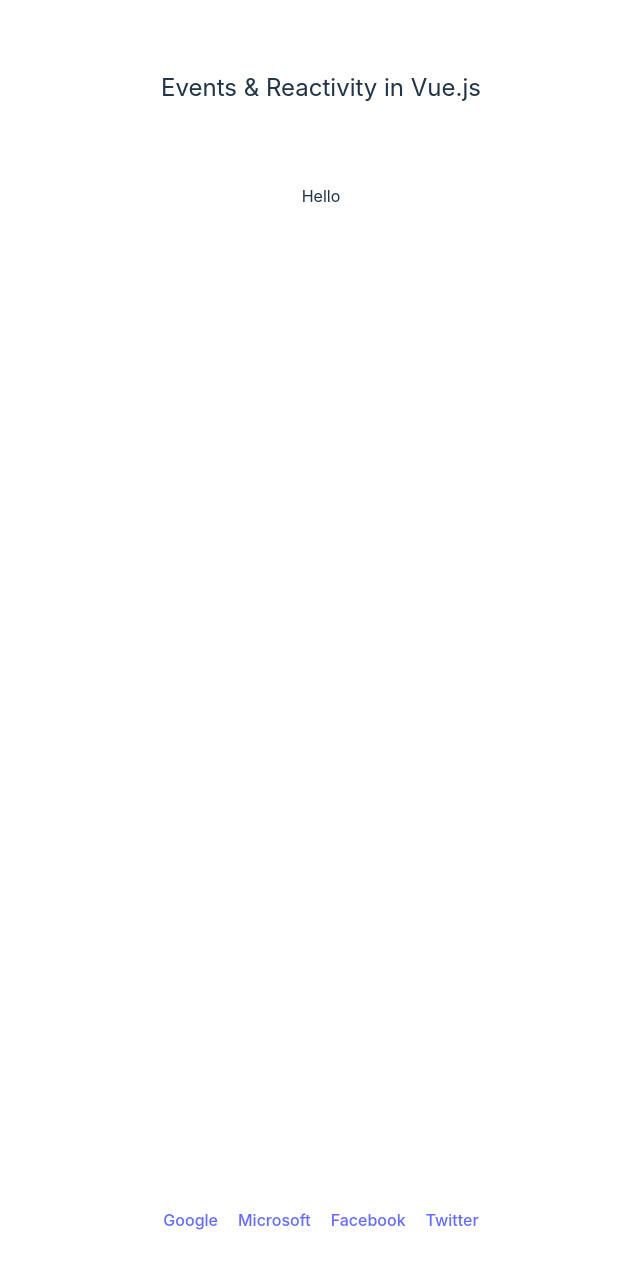
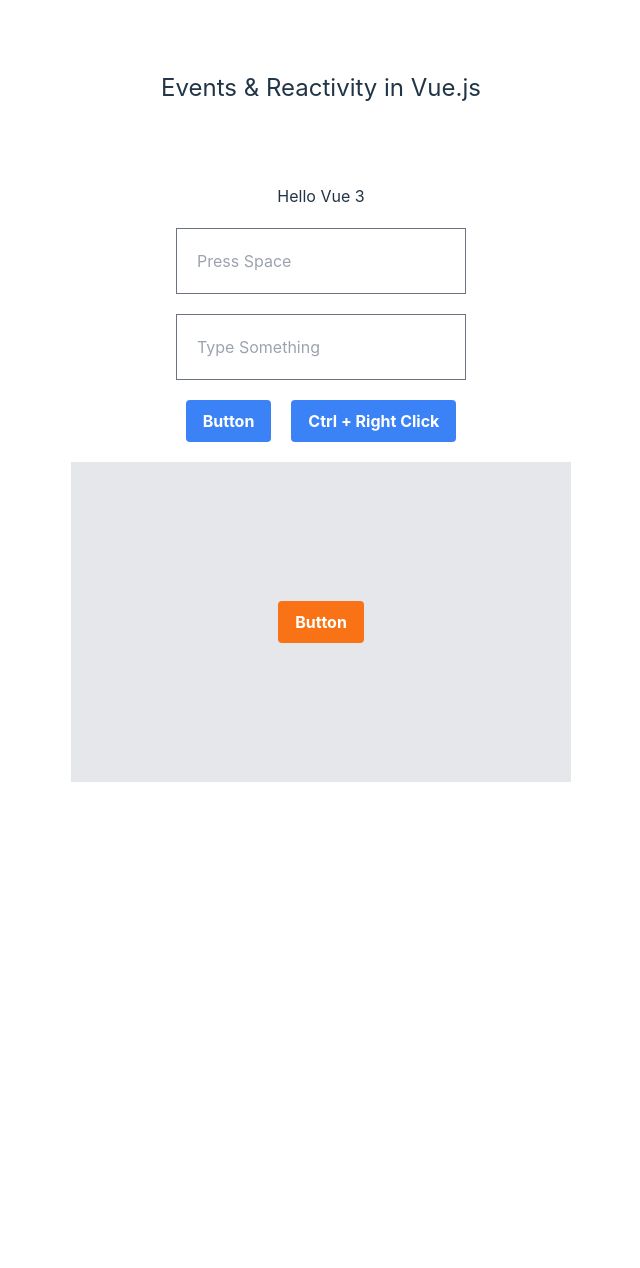
Before and after one commit to mmrmilon14/vue-events-reactivity, a Vue app: page / in a window 1280 px wide. Shown: the top 1268 px of the page, without its empty margins (319-959 px from the left). After the commit the page ends 814 px from the top, so only its background shows below. Built offline with nearby package versions, Linux system fonts and the light colour scheme.

Commit message:
Episode 08 Code

```diff
--- a/src/App.vue
+++ b/src/App.vue
@@ -1,46 +1,61 @@
 <script setup>
 import { ref } from "vue"
-const about = ref("Hello")
-const links=[
-  {
-    name: 'Google',
-    url: "https://www.google.com",
-    about:"Google is an American multinational technology company that specializes in Internet-related services and products, which include online advertising technologies, a search engine, cloud computing, software, and hardware."
-  },
-  {
-    name: 'Microsoft',
-    url: "https://www.microsoft.com",
-    about:"Microsoft Corporation is an American multinational technology company with headquarters in Redmond, Washington. It develops, manufactures, licenses, supports, and sells computer software, consumer electronics, personal computers, and related services."
-  },
-  {
-    name: 'Facebook',
-    url: "https://www.facebook.com",
-    about:"Facebook is an American online social media and social networking service based in Menlo Park, California, and a flagship service of the namesake company Facebook, Inc."
-  },
-  {
-    name:"Twitter",
-    url:"https://www.twitter.com",
-    about:"Twitter is an American microblogging and social networking service on which users post and interact with messages known as tweets. Registered users can post, like and retweet tweets, but unregistered users can only read them."
-  }
-]
+const message = ref("Hello Vue 3")
 
-function setText(text){
-  about.value=text
+const space = ref(0)
+
+function spacePressed(){
+  space.value++
+  message.value = "Space pressed " + space.value + " times"
+}
+
+function pressedWhat(event){
+  message.value = "You pressed " + event.key
+}
+
+function buttonPressed(){
+  message.value = "You clicked the button"
+}
+
+function ctrlRightClicked(){
+  message.value = "Ctrl+Right Click"
+}
+
+function divClicked(){
+  alert("Div Clicked")
+}
+function buttonClicked(){
+  alert("Button Clicked")
 }
 </script>
 
 <template>
   <section class="container mx-auto flex items-center flex-col">
     <h1 class="text-center text-2xl py-10">Events & Reactivity in Vue.js</h1>
-    <h2 class="mt-10">{{ about }}</h2>
-    <div class="container mx-auto flex space-x-5 justify-center m-[1000px]">
-      <a
-        v-for="link in links"
-        :key="link.name"
-        href="#"
-        @click.prevent="setText(link.about)"
-        >{{ link.name }}</a
-      >
+    <h2 class="mt-10">{{ message }}</h2>
+    <form @submit.prevent action="https://google.com/search">
+      <div class="container mx-auto flex space-x-5 justify-center m-5">
+        <input @keyup.space="spacePressed()" name="q" type="text"  class="border border-gray-500 bg-white p-5"  placeholder="Press Space">
+      </div>
+
+      <div class="container mx-auto flex space-x-5 justify-center m-5">
+        <input @keyup="pressedWhat($event)" name="text" type="text" class="border border-gray-500 bg-white p-5"  placeholder="Type Something">
+      </div>
+
+      <button @click.prevent="buttonPressed()" class="bg-blue-500 hover:bg-blue-700 text-white font-bold py-2 px-4 rounded" >
+        Button
+      </button>
+
+      <button @click.ctrl="ctrlRightClicked()" class="bg-blue-500 ml-5 hover:bg-blue-700 text-white font-bold py-2 px-4 rounded" >
+        Ctrl + Right Click
+      </button>
+
+    </form>
+
+    <div @click="divClicked()" class="bg-gray-200 w-[500px] h-80 mt-5 flex items-center justify-center"  >
+      <button @click.stop="buttonClicked()" class="bg-orange-500 hover:bg-orange-700 text-white font-bold py-2 px-4 rounded"  >
+        Button
+      </button>
     </div>
   </section>
 </template>
```
Also changed, not shown: markup.html (+6 -2 lines).
